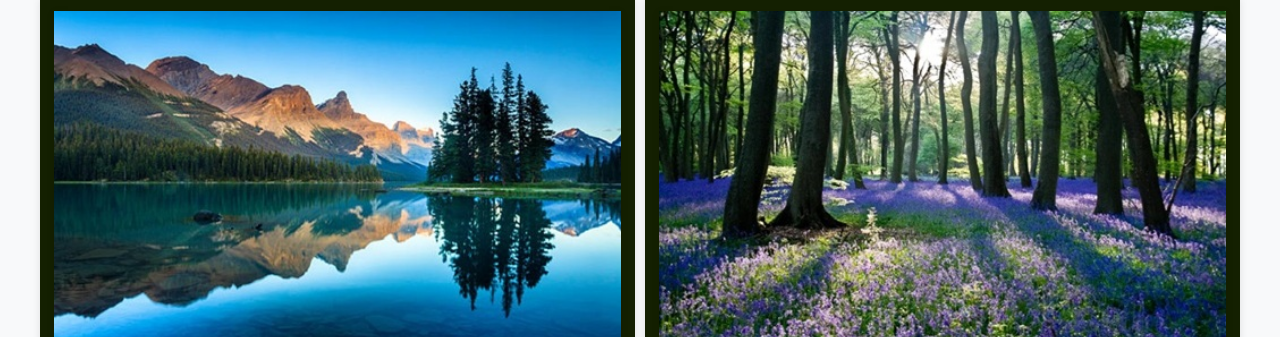
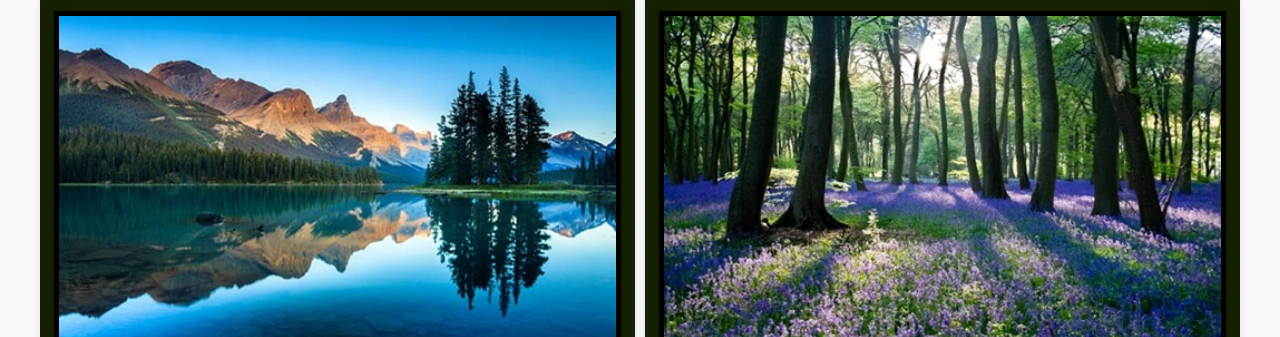
Before and after one commit to amri-03/interactivity-with-javascript, a plain HTML site: page finalProject/index.html in a window 1280 px wide. Shown: the part 463-800 px from the top of the page. Drawn offline with Linux system fonts and the dark colour scheme.

Commit message:
Update style.css

```diff
--- a/finalProject/css/style.css
+++ b/finalProject/css/style.css
@@ -177,6 +177,9 @@ footer a:hover {
     figure {
         background-color: #142001;
     }
+    img {
+        border: 5px solid black;
+    }
     .label {
         font-weight: normal;
         background-color: #142001;
```
